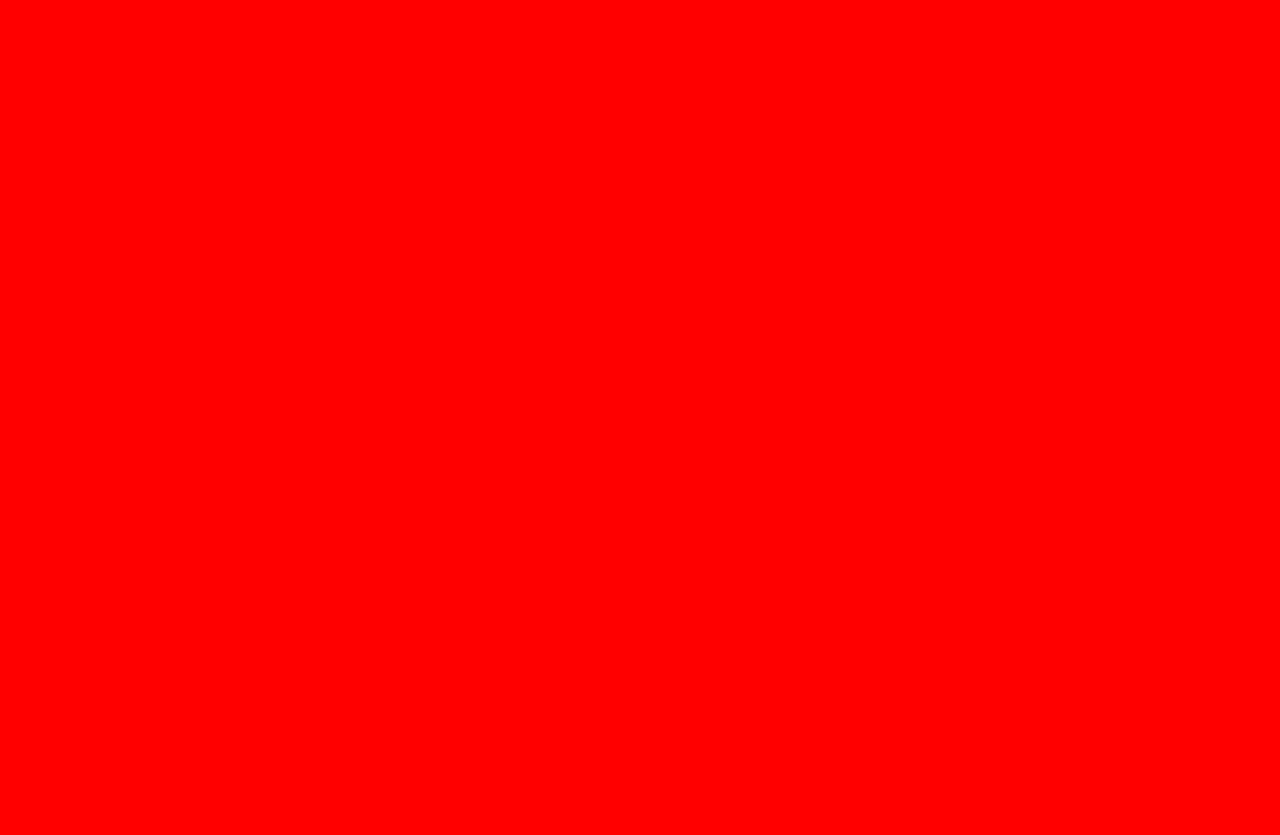
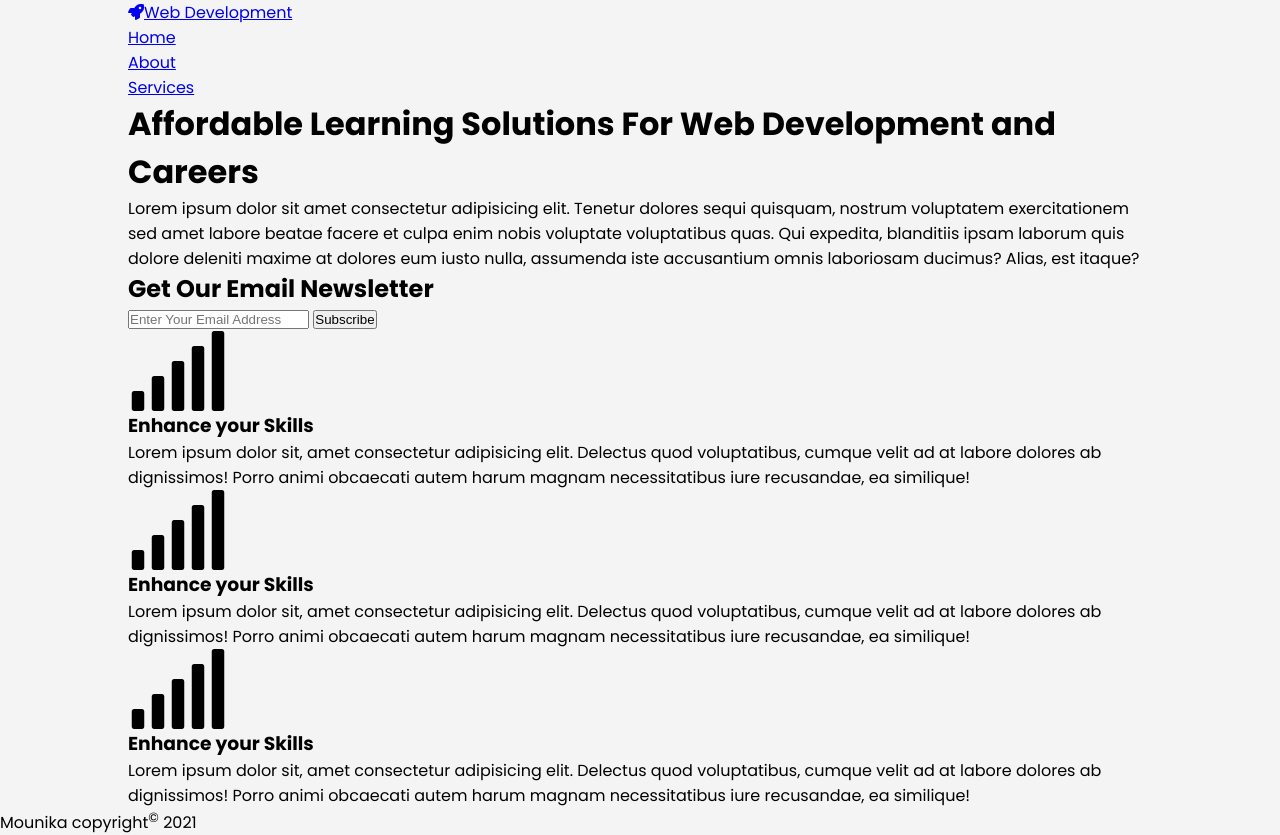
Before and after one commit to sandakkamounika/email-newsletter, a plain HTML site: page index.html in a window 1280 px wide. Before the commit the page ends 800 px from the top, so only its background shows below. Drawn offline with Linux system fonts and the light colour scheme.

Commit message:
home page html completed

```diff
--- a/index.html
+++ b/index.html
@@ -13,6 +13,58 @@
        />
 </head>
 <body>
+    <nav>
+        <div class="container">
+            <div class="branding">
+<a href="#"><i class="fas fa-rocket"></i><span>Web Development</span></a>
+            </div>
+            <ul>
+                <li><a href="#">Home</a></li>
+                <li><a href="#">About</a></li>
+                <li><a href="#">Services</a></li>
+            </ul>
+        </div>
+    </nav>
+    <header>
+        <div class="container">
+            <h1>Affordable Learning Solutions For Web Development and Careers</h1>
+            <p>Lorem ipsum dolor sit amet consectetur adipisicing elit. Tenetur dolores sequi quisquam, nostrum voluptatem exercitationem sed amet labore beatae facere et culpa enim nobis voluptate voluptatibus quas. Qui expedita, blanditiis ipsam laborum quis dolore deleniti maxime at dolores eum iusto nulla, assumenda iste accusantium omnis laboriosam ducimus? Alias, est itaque?
+
+            </p>
+        </div>
+    </header>
+    <section class="news-letter">
+        <div class="container">
+            <h2>Get Our Email Newsletter</h2>
+            <form action="#">
+                <input type="email" name="email" id="email" placeholder="Enter Your Email Address"/>
+                <button type="submit" class="btn">Subscribe</button>
+            </form>
+        </div>
+    </section>
+    <section class="cards">
+        <div class="container">
+            <div class= "card">
+           <i class="fa fa-signal fa-5x"></i>
+            <h3>Enhance your Skills</h3>
+            <p>Lorem ipsum dolor sit, amet consectetur adipisicing elit. Delectus quod voluptatibus, cumque velit ad at labore dolores ab dignissimos! Porro animi obcaecati autem harum magnam necessitatibus iure recusandae, ea similique!</p>
+            </div>
+            <div class= "card">
+                <i class="fa fa-signal fa-5x"></i>
+                 <h3>Enhance your Skills</h3>
+                 <p>Lorem ipsum dolor sit, amet consectetur adipisicing elit. Delectus quod voluptatibus, cumque velit ad at labore dolores ab dignissimos! Porro animi obcaecati autem harum magnam necessitatibus iure recusandae, ea similique!</p>
+                 </div>
+                 <div class= "card">
+                    <i class="fa fa-signal fa-5x"></i>
+                     <h3>Enhance your Skills</h3>
+                     <p>Lorem ipsum dolor sit, amet consectetur adipisicing elit. Delectus quod voluptatibus, cumque velit ad at labore dolores ab dignissimos! Porro animi obcaecati autem harum magnam necessitatibus iure recusandae, ea similique!</p>
+                     </div>
+
+        </div>
+    </section>
+<footer>
+    <p>Mounika copyright<sup>&copy;</sup> 2021</p>
+</footer>
 
 </body>
 </html>
--- a/styles/style.css
+++ b/styles/style.css
@@ -1,3 +1,31 @@
+@import url('https://fonts.googleapis.com/css2?family=Poppins:wght@400;500;600;700;800;900&display=swap');
+
+
+
+
+
+*, *::after, *::before{
+    margin: 0;
+    padding: 0;
+    box-sizing: border-box;
+}
+
+html{
+    font-size: 16px;
+
+}
+
+
+
 body{
-    background-color: red;
+    font-family: 'Poppins', sans-serif;
+    padding: 0;
+    margin: 0;
+    background-color: #f4f4f4;
 }
+
+.container{
+    width: 80%;
+    margin: auto;
+    overflow: hidden;
+}
```
